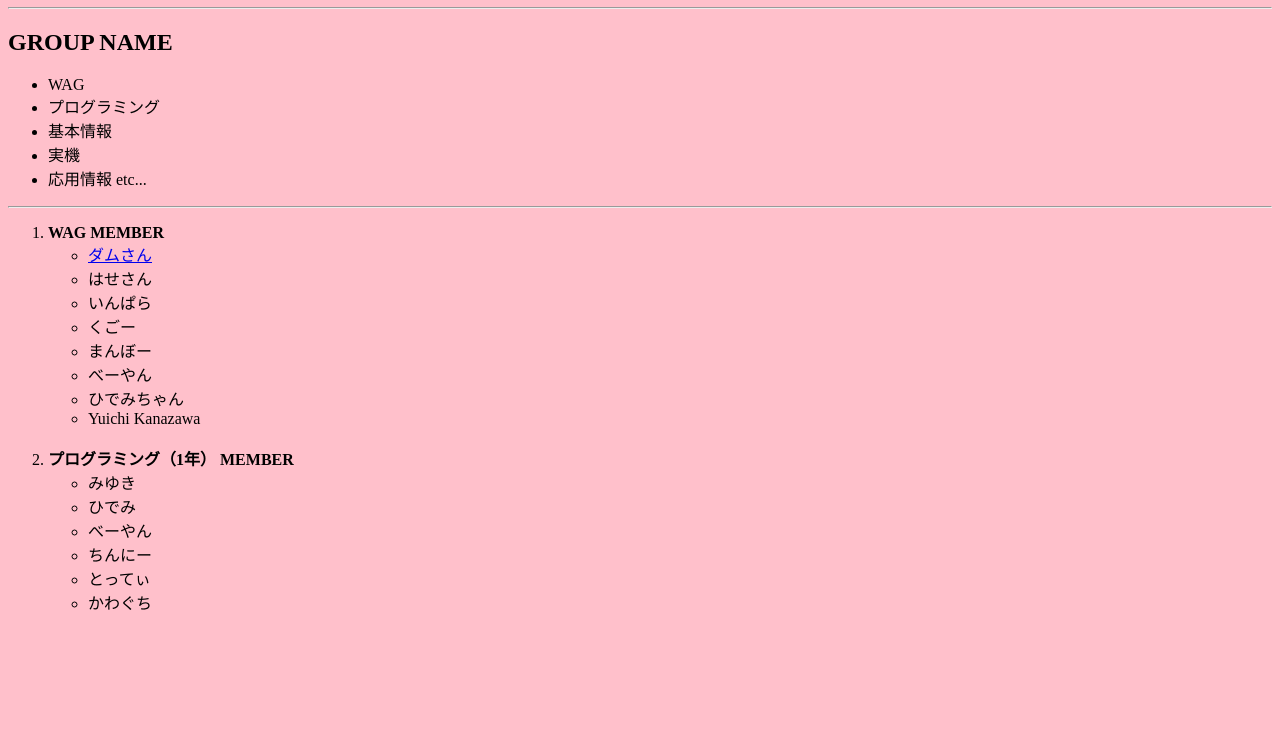
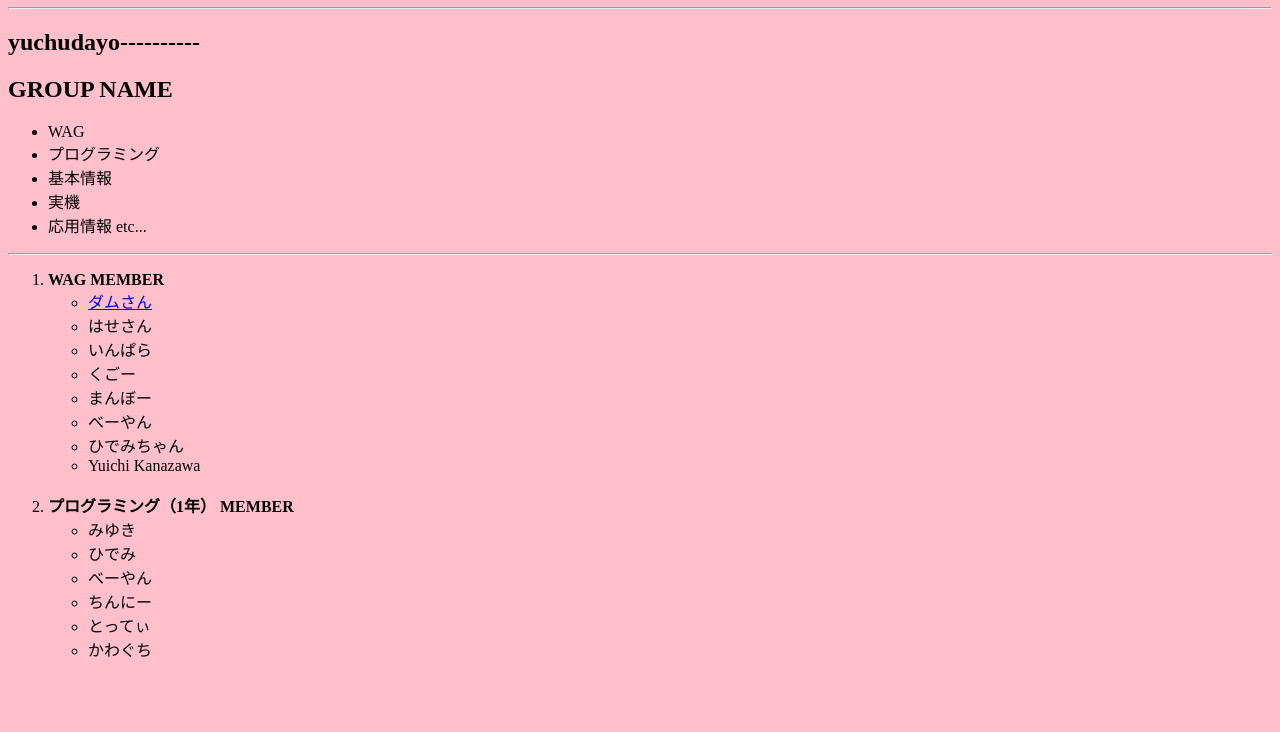
Before and after one commit to youchuuuu/youchuuuu.github.io, a plain HTML site: page index.html in a window 1280 px wide. Shown: the part 68-800 px from the top of the page. Drawn offline with Linux system fonts and the light colour scheme.

Commit message:
edited sth

```diff
--- a/index.html
+++ b/index.html
@@ -3,6 +3,7 @@
 		<h1 align='center'>
 			NSG　MEMBER</h1><!--←見出し-->
 		<hr>
+		<h2>yuchudayo----------</h2>
 		<h2>
 			GROUP NAME</h2>
 		<ul>
```
